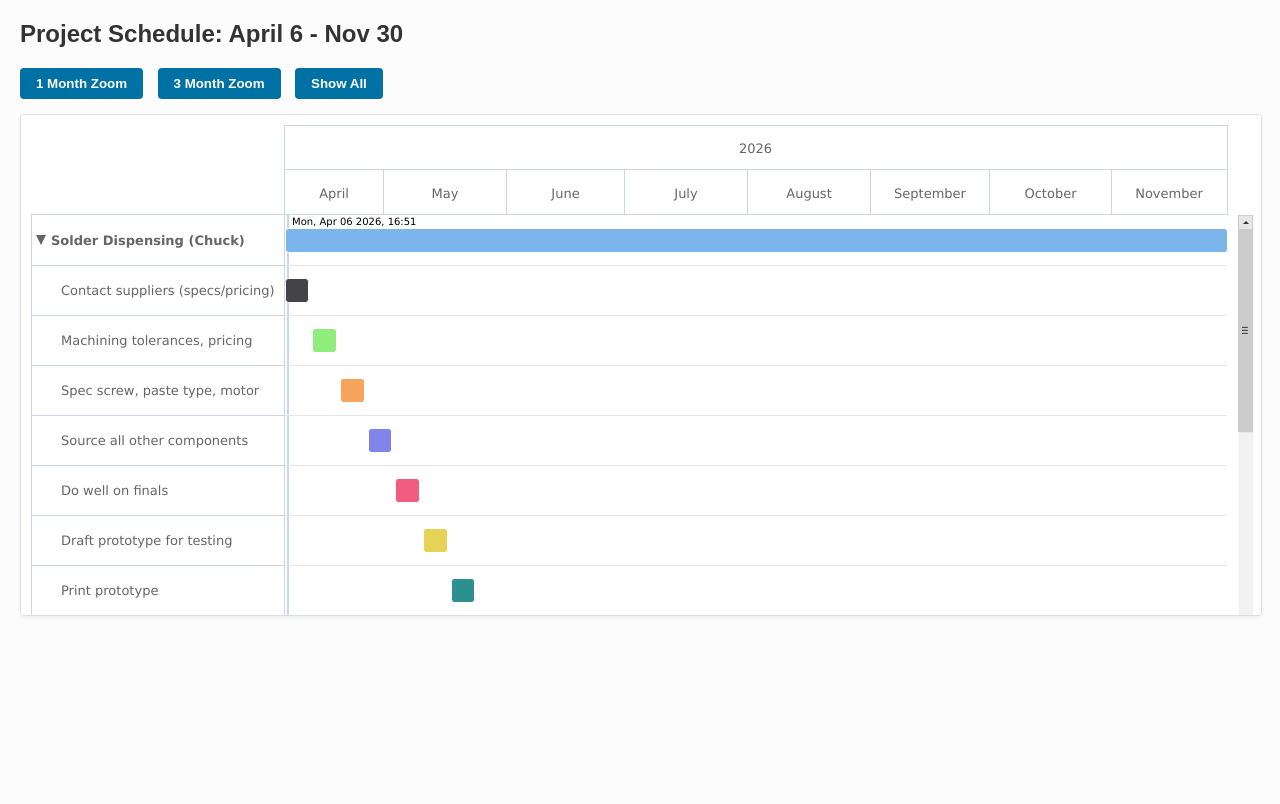
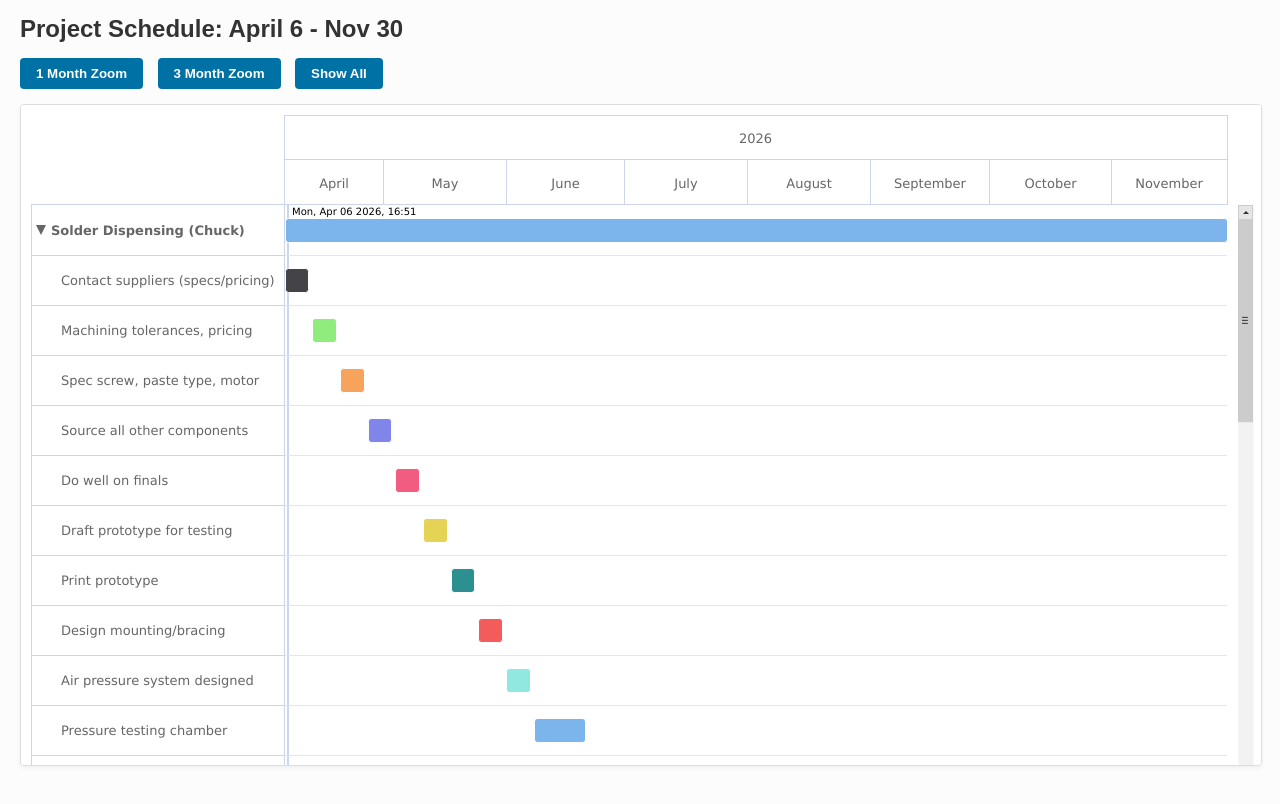
Before and after one commit to choneil/senior_design, a plain HTML site: page index.html in a window 1280 px wide. Drawn offline with nearby package versions, Linux system fonts and the light colour scheme.

Commit message:
scroll with wheel

```diff
--- a/styles.css
+++ b/styles.css
@@ -1,15 +1,18 @@
-body {
+html, body {
+  margin: 0;
+  padding: 0;
+  height: 100%;
   font-family: Arial, sans-serif;
-  margin: 20px;
   background-color: #fcfcfc;
 }
 
 h2 {
   color: #333;
+  margin: 15px 20px 0 20px;
 }
 
 .controls {
-  margin-bottom: 15px;
+  margin: 15px 20px;
 }
 
 .controls button {
@@ -28,8 +31,9 @@ h2 {
 }
 
 #container {
-  width: 100%;
-  height: 500px;
+  width: calc(100% - 40px);
+  height: calc(100vh - 140px);
+  margin: 0 20px 20px 20px;
   border: 1px solid #ddd;
   border-radius: 4px;
   box-shadow: 0 2px 4px rgba(0,0,0,0.05);
```
